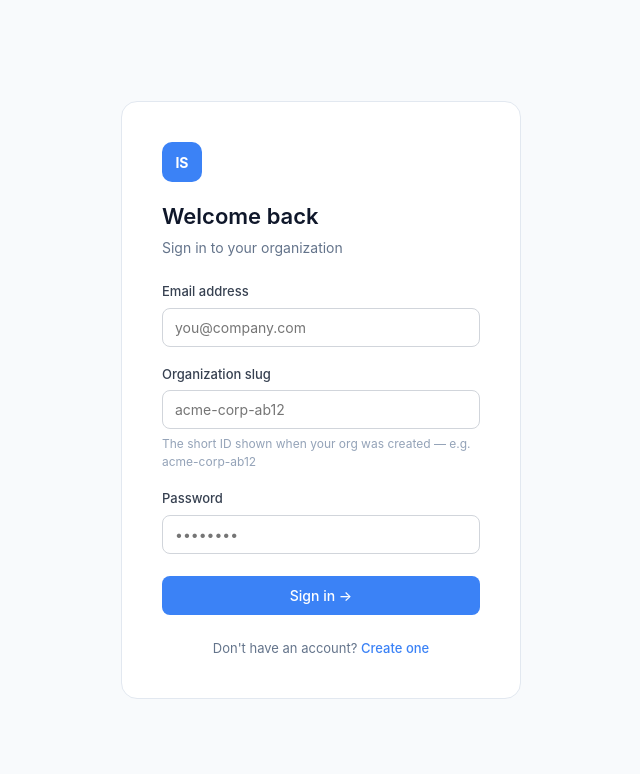
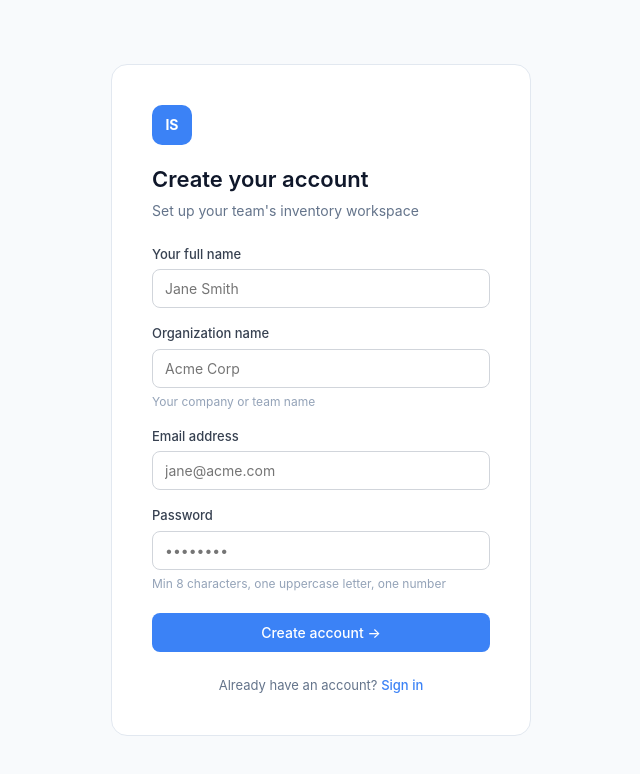
Before and after one commit to JuneVerone/InventManagement-SaaS, a React (Vite) app in the folder client/: page /register in a window 1280 px wide. Shown: the top 774 px of the page, without its empty margins (319-959 px from the left). Built offline with nearby package versions, Linux system fonts and the light colour scheme; no server answers.

Commit message:
Modified Login and Regiser files

```diff
--- a/client/src/pages/Login.jsx
+++ b/client/src/pages/Login.jsx
@@ -1,76 +1,46 @@
-// src/pages/Login.jsx
-//
-// ── KEY REACT CONCEPTS DEMONSTRATED ─────────────────────────────────────────
-//
-// 1. CONTROLLED COMPONENT
-//    React "controls" the input — state drives the value, the DOM does not.
-//    Flow: user types → onChange fires → setState → React re-renders the input
-//    This gives React full visibility into the form at all times.
-//    You can always read formData.email to know what's in the input.
-//
-// 2. SINGLE CHANGE HANDLER
-//    One handleChange function updates ANY field using e.target.name.
-//    Computed property key [name] means: { email: '' } becomes { email: value }.
-//    Adding a new field = add it to state + give the input name="fieldName".
-//    No new handler function needed.
-//
-// 3. REDIRECT IF ALREADY LOGGED IN
-//    Line: if (isAuthenticated) return <Navigate to="/dashboard" replace />
-//    A logged-in user visiting /login gets sent straight to /dashboard.
-//    The `replace` removes /login from history so back-button works correctly.
-
-import { useState }         from 'react'
-import { Link, Navigate }   from 'react-router-dom'
-import { useAuth }          from '../hooks/useAuth'
+import { useState }       from 'react'
+import { Link, Navigate } from 'react-router-dom'
+import { useAuth }        from '../hooks/useAuth'
 
 const Login = () => {
   const { login, isAuthenticated, isLoading, error, clearError } = useAuth()
 
-  // Controlled form state — one object for all fields
   const [formData, setFormData] = useState({
-    email:   '',
-    orgSlug: '',
-    password:'',
+    email:    '',
+    orgSlug:  '',
+    password: '',
   })
 
-  // Redirect if already logged in — no need to show the login form
   if (isAuthenticated) return <Navigate to="/dashboard" replace />
 
-  // One handler for all inputs — uses the input's `name` attribute as the key
   const handleChange = (e) => {
     const { name, value } = e.target
     setFormData(prev => ({ ...prev, [name]: value }))
-    if (error) clearError()  // clear the error message when user starts editing
+    if (error) clearError()
   }
 
   const handleSubmit = async (e) => {
-    e.preventDefault()          // stop the browser reloading the page
-    await login(formData)       // useAuth handles everything else
+    e.preventDefault()
+    await login(formData)
   }
 
   return (
     <div style={s.page}>
       <div style={s.card}>
 
-        {/* Logo mark */}
         <div style={s.logo}>IS</div>
-
         <h1 style={s.title}>Welcome back</h1>
         <p  style={s.sub}>Sign in to your organization</p>
 
-        {/* Server-side error (e.g. wrong password) */}
         {error && <div style={s.errorBox}>{error}</div>}
 
         <form onSubmit={handleSubmit} style={s.form}>
 
           <Field label="Email address">
             <input
-              type="email"
-              name="email"
-              value={formData.email}
-              onChange={handleChange}
-              placeholder="you@company.com"
-              required
+              type="email" name="email"
+              value={formData.email} onChange={handleChange}
+              placeholder="you@company.com" required
               style={s.input}
             />
           </Field>
@@ -80,24 +50,18 @@ const Login = () => {
             hint="The short ID shown when your org was created — e.g. acme-corp-ab12"
           >
             <input
-              type="text"
-              name="orgSlug"
-              value={formData.orgSlug}
-              onChange={handleChange}
-              placeholder="acme-corp-ab12"
-              required
+              type="text" name="orgSlug"
+              value={formData.orgSlug} onChange={handleChange}
+              placeholder="acme-corp-ab12" required
               style={s.input}
             />
           </Field>
 
           <Field label="Password">
             <input
-              type="password"
-              name="password"
-              value={formData.password}
-              onChange={handleChange}
-              placeholder="••••••••"
-              required
+              type="password" name="password"
+              value={formData.password} onChange={handleChange}
+              placeholder="••••••••" required
               style={s.input}
             />
           </Field>
@@ -122,19 +86,14 @@ const Login = () => {
   )
 }
 
-// ── Reusable field wrapper ───────────────────────────────────────────────────
-// Keeps the form JSX clean — wraps label + input + optional hint text
 const Field = ({ label, hint, children }) => (
   <div style={{ display:'flex', flexDirection:'column', gap:'6px' }}>
-    <label style={{ fontSize:'13px', fontWeight:'500', color:'#374151' }}>
-      {label}
-    </label>
+    <label style={{ fontSize:'13px', fontWeight:'500', color:'#374151' }}>{label}</label>
     {children}
     {hint && <span style={{ fontSize:'12px', color:'#94a3b8' }}>{hint}</span>}
   </div>
 )
 
-// ── Styles ───────────────────────────────────────────────────────────────────
 const s = {
   page: {
     minHeight:'100vh', display:'flex', alignItems:'center',
@@ -164,7 +123,7 @@ const s = {
   btn: {
     backgroundColor:'#3b82f6', color:'#fff', borderRadius:'8px',
     padding:'11px', fontSize:'14px', fontWeight:'500', marginTop:'4px',
-    transition:'opacity 0.15s',
+    transition:'opacity 0.15s', border:'none', cursor:'pointer',
   },
   footer: { fontSize:'13px', color:'#64748b', textAlign:'center', marginTop:'20px' },
   link:   { color:'#3b82f6', fontWeight:'500' },
--- a/client/src/pages/Register.jsx
+++ b/client/src/pages/Register.jsx
@@ -1,104 +1,108 @@
-// src/pages/Login.jsx
-//
-// ── KEY REACT CONCEPTS DEMONSTRATED ─────────────────────────────────────────
-//
-// 1. CONTROLLED COMPONENT
-//    React "controls" the input — state drives the value, the DOM does not.
-//    Flow: user types → onChange fires → setState → React re-renders the input
-//    This gives React full visibility into the form at all times.
-//    You can always read formData.email to know what's in the input.
-//
-// 2. SINGLE CHANGE HANDLER
-//    One handleChange function updates ANY field using e.target.name.
-//    Computed property key [name] means: { email: '' } becomes { email: value }.
-//    Adding a new field = add it to state + give the input name="fieldName".
-//    No new handler function needed.
-//
-// 3. REDIRECT IF ALREADY LOGGED IN
-//    Line: if (isAuthenticated) return <Navigate to="/dashboard" replace />
-//    A logged-in user visiting /login gets sent straight to /dashboard.
-//    The `replace` removes /login from history so back-button works correctly.
+import { useState }       from 'react'
+import { Link, Navigate } from 'react-router-dom'
+import { useAuth }        from '../hooks/useAuth'
 
-import { useState }         from 'react'
-import { Link, Navigate }   from 'react-router-dom'
-import { useAuth }          from '../hooks/useAuth'
+const Register = () => {
+  const { register, isAuthenticated, isLoading, error, clearError } = useAuth()
 
-const Login = () => {
-  const { login, isAuthenticated, isLoading, error, clearError } = useAuth()
-
-  // Controlled form state — one object for all fields
   const [formData, setFormData] = useState({
-    email:   '',
-    orgSlug: '',
-    password:'',
+    name:     '',
+    email:    '',
+    password: '',
+    orgName:  '',
   })
 
-  // Redirect if already logged in — no need to show the login form
+  const [fieldErrors, setFieldErrors] = useState({})
+
   if (isAuthenticated) return <Navigate to="/dashboard" replace />
 
-  // One handler for all inputs — uses the input's `name` attribute as the key
   const handleChange = (e) => {
     const { name, value } = e.target
     setFormData(prev => ({ ...prev, [name]: value }))
-    if (error) clearError()  // clear the error message when user starts editing
+    if (fieldErrors[name]) setFieldErrors(prev => ({ ...prev, [name]: null }))
+    if (error) clearError()
+  }
+
+  const validate = () => {
+    const errs = {}
+    if (!formData.name.trim() || formData.name.length < 2)
+      errs.name = 'Name must be at least 2 characters'
+    if (!formData.email.includes('@'))
+      errs.email = 'Enter a valid email address'
+    if (formData.password.length < 8)
+      errs.password = 'Password must be at least 8 characters'
+    else if (!/[A-Z]/.test(formData.password))
+      errs.password = 'Password must include an uppercase letter'
+    else if (!/[0-9]/.test(formData.password))
+      errs.password = 'Password must include a number'
+    if (!formData.orgName.trim() || formData.orgName.length < 2)
+      errs.orgName = 'Organization name must be at least 2 characters'
+    return errs
   }
 
   const handleSubmit = async (e) => {
-    e.preventDefault()          // stop the browser reloading the page
-    await login(formData)       // useAuth handles everything else
+    e.preventDefault()
+    const errs = validate()
+    if (Object.keys(errs).length > 0) {
+      setFieldErrors(errs)
+      return
+    }
+    await register(formData)
   }
 
   return (
     <div style={s.page}>
       <div style={s.card}>
 
-        {/* Logo mark */}
         <div style={s.logo}>IS</div>
+        <h1 style={s.title}>Create your account</h1>
+        <p  style={s.sub}>Set up your team's inventory workspace</p>
 
-        <h1 style={s.title}>Welcome back</h1>
-        <p  style={s.sub}>Sign in to your organization</p>
-
-        {/* Server-side error (e.g. wrong password) */}
         {error && <div style={s.errorBox}>{error}</div>}
 
         <form onSubmit={handleSubmit} style={s.form}>
 
-          <Field label="Email address">
+          <Field label="Your full name" error={fieldErrors.name}>
             <input
-              type="email"
-              name="email"
-              value={formData.email}
-              onChange={handleChange}
-              placeholder="you@company.com"
-              required
-              style={s.input}
+              type="text" name="name"
+              value={formData.name} onChange={handleChange}
+              placeholder="Jane Smith" required
+              style={{ ...s.input, borderColor: fieldErrors.name ? '#f87171' : '#d1d5db' }}
             />
           </Field>
 
           <Field
-            label="Organization slug"
-            hint="The short ID shown when your org was created — e.g. acme-corp-ab12"
+            label="Organization name"
+            hint="Your company or team name"
+            error={fieldErrors.orgName}
           >
             <input
-              type="text"
-              name="orgSlug"
-              value={formData.orgSlug}
-              onChange={handleChange}
-              placeholder="acme-corp-ab12"
-              required
-              style={s.input}
+              type="text" name="orgName"
+              value={formData.orgName} onChange={handleChange}
+              placeholder="Acme Corp" required
+              style={{ ...s.input, borderColor: fieldErrors.orgName ? '#f87171' : '#d1d5db' }}
             />
           </Field>
 
-          <Field label="Password">
+          <Field label="Email address" error={fieldErrors.email}>
             <input
-              type="password"
-              name="password"
-              value={formData.password}
-              onChange={handleChange}
-              placeholder="••••••••"
-              required
-              style={s.input}
+              type="email" name="email"
+              value={formData.email} onChange={handleChange}
+              placeholder="jane@acme.com" required
+              style={{ ...s.input, borderColor: fieldErrors.email ? '#f87171' : '#d1d5db' }}
+            />
+          </Field>
+
+          <Field
+            label="Password"
+            hint="Min 8 characters, one uppercase letter, one number"
+            error={fieldErrors.password}
+          >
+            <input
+              type="password" name="password"
+              value={formData.password} onChange={handleChange}
+              placeholder="••••••••" required
+              style={{ ...s.input, borderColor: fieldErrors.password ? '#f87171' : '#d1d5db' }}
             />
           </Field>
 
@@ -107,14 +111,14 @@ const Login = () => {
             disabled={isLoading}
             style={{ ...s.btn, opacity: isLoading ? 0.65 : 1 }}
           >
-            {isLoading ? 'Signing in…' : 'Sign in →'}
+            {isLoading ? 'Creating account…' : 'Create account →'}
           </button>
 
         </form>
 
         <p style={s.footer}>
-          Don't have an account?{' '}
-          <Link to="/register" style={s.link}>Create one</Link>
+          Already have an account?{' '}
+          <Link to="/login" style={s.link}>Sign in</Link>
         </p>
 
       </div>
@@ -122,19 +126,17 @@ const Login = () => {
   )
 }
 
-// ── Reusable field wrapper ───────────────────────────────────────────────────
-// Keeps the form JSX clean — wraps label + input + optional hint text
-const Field = ({ label, hint, children }) => (
-  <div style={{ display:'flex', flexDirection:'column', gap:'6px' }}>
-    <label style={{ fontSize:'13px', fontWeight:'500', color:'#374151' }}>
-      {label}
-    </label>
+const Field = ({ label, hint, error, children }) => (
+  <div style={{ display:'flex', flexDirection:'column', gap:'5px' }}>
+    <label style={{ fontSize:'13px', fontWeight:'500', color:'#374151' }}>{label}</label>
     {children}
-    {hint && <span style={{ fontSize:'12px', color:'#94a3b8' }}>{hint}</span>}
+    {error
+      ? <span style={{ fontSize:'12px', color:'#dc2626' }}>{error}</span>
+      : hint && <span style={{ fontSize:'12px', color:'#94a3b8' }}>{hint}</span>
+    }
   </div>
 )
 
-// ── Styles ───────────────────────────────────────────────────────────────────
 const s = {
   page: {
     minHeight:'100vh', display:'flex', alignItems:'center',
@@ -142,7 +144,7 @@ const s = {
   },
   card: {
     backgroundColor:'#fff', border:'1px solid #e2e8f0', borderRadius:'16px',
-    padding:'40px', width:'100%', maxWidth:'400px',
+    padding:'40px', width:'100%', maxWidth:'420px',
     display:'flex', flexDirection:'column', gap:'4px',
   },
   logo: {
@@ -156,7 +158,7 @@ const s = {
     backgroundColor:'#fef2f2', border:'1px solid #fecaca',
     color:'#dc2626', borderRadius:'8px', padding:'12px 14px', fontSize:'13px',
   },
-  form:  { display:'flex', flexDirection:'column', gap:'18px', marginTop:'8px' },
+  form:  { display:'flex', flexDirection:'column', gap:'16px', marginTop:'8px' },
   input: {
     padding:'10px 12px', border:'1px solid #d1d5db', borderRadius:'8px',
     fontSize:'14px', color:'#0f172a', outline:'none', width:'100%',
@@ -164,10 +166,10 @@ const s = {
   btn: {
     backgroundColor:'#3b82f6', color:'#fff', borderRadius:'8px',
     padding:'11px', fontSize:'14px', fontWeight:'500', marginTop:'4px',
-    transition:'opacity 0.15s',
+    transition:'opacity 0.15s', border:'none', cursor:'pointer',
   },
   footer: { fontSize:'13px', color:'#64748b', textAlign:'center', marginTop:'20px' },
   link:   { color:'#3b82f6', fontWeight:'500' },
 }
 
-export default Login
+export default Register
```
